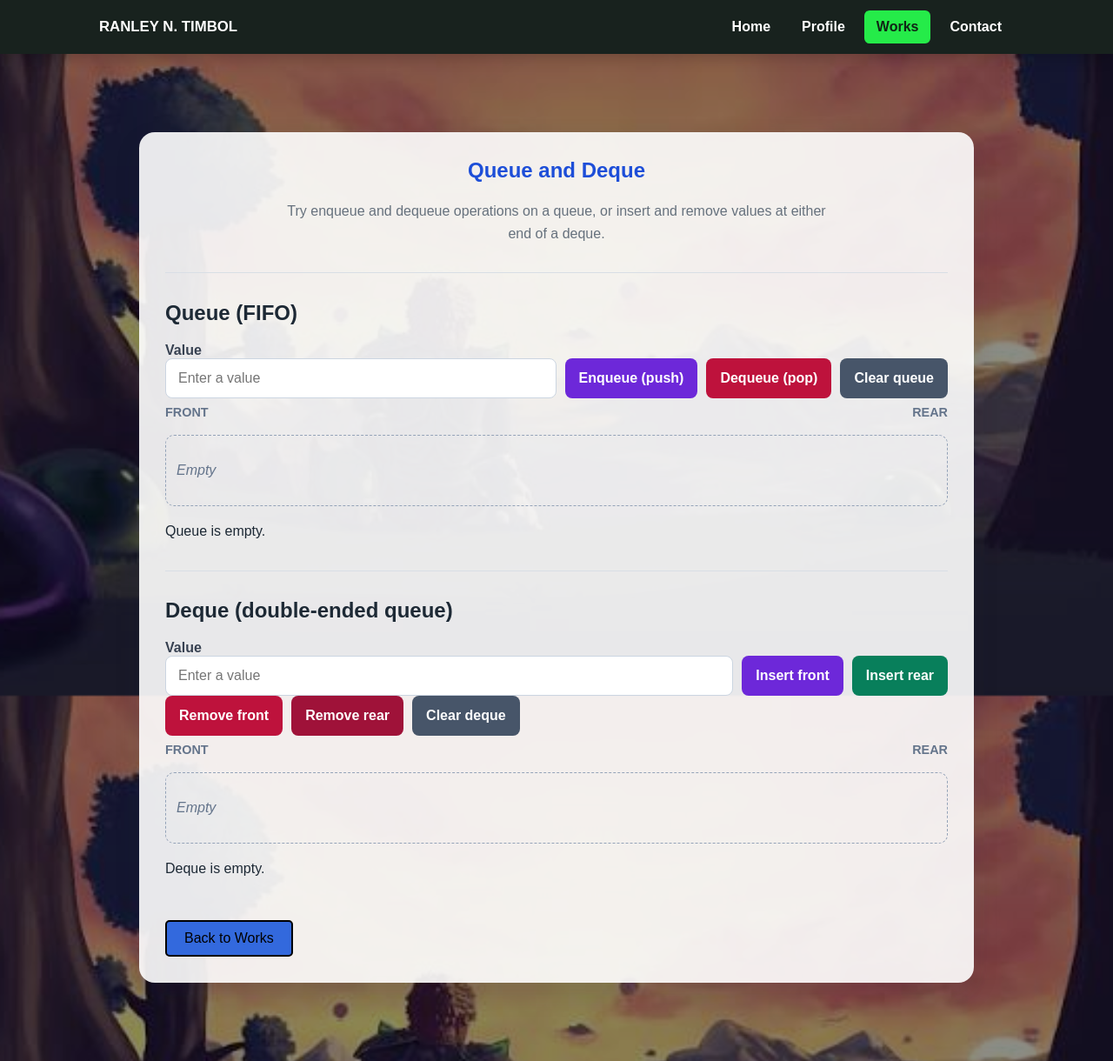
After one commit to Ranley0330/My_Flask_App, a Flask app: page /queue-deque in a window 1280 px wide. The commit adds this page. Shown: the whole page at 87% size. Run offline with Flask 3, Linux system fonts and the light colour scheme.

Commit message:
Add files via upload

```diff
--- a/app.py
+++ b/app.py
@@ -25,6 +25,10 @@ def linkedlist():
 @app.route('/stack')
 def stack():
     return render_template('stack.html')
+
+@app.route('/queue-deque')
+def queue_deque():
+    return render_template('queue_deque.html')
 
 @app.route('/linkedlist/action', methods=['POST'])
 def linkedlist_action():
--- a/static/css/style.css
+++ b/static/css/style.css
@@ -258,6 +258,14 @@ input[type="submit"]:hover {
     background: #db2777;
 }
 
+.link-list li:nth-child(6) a {
+    background: #6d28d9;
+}
+
+.queue-work-link {
+    color: white;
+}
+
 .link-list a:hover {
     transform: translateY(-3px);
     box-shadow: 0 10px 20px rgba(31, 41, 55, 0.2);
@@ -409,6 +417,62 @@ input[type="submit"]:hover {
 
 .list-button-clear {
     background: #475569;
+}
+
+.list-button-queue-action {
+    background: #6d28d9;
+}
+
+.queue-deque-section {
+    margin-top: 32px;
+    padding-top: 12px;
+    border-top: 1px solid #d8dee5;
+}
+
+.queue-deque-section h2 {
+    color: var(--list-ink);
+}
+
+.queue-deque-values {
+    display: flex;
+    min-height: 82px;
+    align-items: center;
+    gap: 10px;
+    overflow-x: auto;
+    margin: 18px 0 0;
+    padding: 12px;
+    border: 1px dashed #94a3b8;
+    border-radius: 10px;
+    list-style: none;
+}
+
+.queue-deque-values:empty::after {
+    color: #64748b;
+    content: "Empty";
+    font-style: italic;
+}
+
+.queue-deque-values li {
+    flex: 0 0 auto;
+    padding: 12px 16px;
+    border-radius: 8px;
+    background: #ede9fe;
+    color: #4c1d95;
+    font-weight: 700;
+}
+
+.queue-deque-ends {
+    display: flex;
+    justify-content: space-between;
+    margin-top: 8px;
+    color: #64748b;
+    font-size: 0.9rem;
+    font-weight: 700;
+}
+
+.queue-deque-status {
+    min-height: 1.5em;
+    color: var(--list-ink);
 }
 
 .linked-list-summary {
--- a/templates/_navigation.html
+++ b/templates/_navigation.html
@@ -4,7 +4,7 @@
         <ul class="site-nav-links">
             <li><a href="{{ url_for('index') }}" {% if request.endpoint == 'index' %}aria-current="page"{% endif %}>Home</a></li>
             <li><a href="{{ url_for('profile') }}" {% if request.endpoint == 'profile' %}aria-current="page"{% endif %}>Profile</a></li>
-            <li><a href="{{ url_for('works') }}" {% if request.endpoint in ('works', 'uppercase', 'circle', 'triangle', 'linkedlist', 'stack', 'stack_convert') %}aria-current="page"{% endif %}>Works</a></li>
+            <li><a href="{{ url_for('works') }}" {% if request.endpoint in ('works', 'uppercase', 'circle', 'triangle', 'linkedlist', 'stack', 'stack_convert', 'queue_deque') %}aria-current="page"{% endif %}>Works</a></li>
             <li><a href="{{ url_for('contact') }}" {% if request.endpoint == 'contact' %}aria-current="page"{% endif %}>Contact</a></li>
         </ul>
     </nav>
--- /dev/null
+++ b/templates/queue_deque.html
@@ -0,0 +1,128 @@
+<!DOCTYPE html>
+<html>
+<head>
+    <meta charset="UTF-8">
+    <meta name="viewport" content="width=device-width, initial-scale=1.0">
+    <title>Queue and Deque</title>
+    <link rel="stylesheet" href="{{ url_for('static', filename='css/style.css') }}">
+</head>
+<body>
+    {% include '_navigation.html' %}
+    <main class="container">
+        <section class="card linked-list-app">
+            <h1>Queue and Deque</h1>
+            <p class="linked-list-description">Try enqueue and dequeue operations on a queue, or insert and remove values at either end of a deque.</p>
+
+            <section id="queue" class="queue-deque-section" aria-labelledby="queueTitle">
+                <h2 id="queueTitle">Queue (FIFO)</h2>
+                <label for="queueValue">Value</label>
+                <div class="linked-list-input-row">
+                    <input type="text" id="queueValue" maxlength="24" placeholder="Enter a value" autocomplete="off">
+                    <button type="button" class="list-button list-button-queue-action" data-structure="queue" data-action="enqueue">Enqueue (push)</button>
+                    <button type="button" class="list-button list-button-remove" data-structure="queue" data-action="dequeue">Dequeue (pop)</button>
+                    <button type="button" class="list-button list-button-clear" data-structure="queue" data-action="clear">Clear queue</button>
+                </div>
+                <div class="queue-deque-ends" aria-hidden="true"><span>FRONT</span><span>REAR</span></div>
+                <ol id="queueValues" class="queue-deque-values" aria-label="Queue values from front to rear"></ol>
+                <p id="queueStatus" class="queue-deque-status" role="status" aria-live="polite">Queue is empty.</p>
+            </section>
+
+            <section id="deque" class="queue-deque-section" aria-labelledby="dequeTitle">
+                <h2 id="dequeTitle">Deque (double-ended queue)</h2>
+                <label for="dequeValue">Value</label>
+                <div class="linked-list-input-row">
+                    <input type="text" id="dequeValue" maxlength="24" placeholder="Enter a value" autocomplete="off">
+                    <button type="button" class="list-button list-button-queue-action" data-structure="deque" data-action="insert_front">Insert front</button>
+                    <button type="button" class="list-button list-button-add" data-structure="deque" data-action="insert_rear">Insert rear</button>
+                </div>
+                <div class="linked-list-actions">
+                    <button type="button" class="list-button list-button-remove" data-structure="deque" data-action="remove_front">Remove front</button>
+                    <button type="button" class="list-button list-button-remove-value" data-structure="deque" data-action="remove_rear">Remove rear</button>
+                    <button type="button" class="list-button list-button-clear" data-structure="deque" data-action="clear">Clear deque</button>
+                </div>
+                <div class="queue-deque-ends" aria-hidden="true"><span>FRONT</span><span>REAR</span></div>
+                <ol id="dequeValues" class="queue-deque-values" aria-label="Deque values from front to rear"></ol>
+                <p id="dequeStatus" class="queue-deque-status" role="status" aria-live="polite">Deque is empty.</p>
+            </section>
+
+            <div class="back-container">
+                <a href="{{ url_for('works') }}" class="back-button">Back to Works</a>
+            </div>
+        </section>
+    </main>
+
+    <script>
+        const structures = {
+            queue: [],
+            deque: []
+        };
+
+        function renderStructure(name) {
+            const valuesElement = document.getElementById(`${name}Values`);
+            valuesElement.replaceChildren();
+            structures[name].forEach(value => {
+                const item = document.createElement('li');
+                item.textContent = value;
+                valuesElement.append(item);
+            });
+        }
+
+        function performAction(name, action) {
+            const values = structures[name];
+            const status = document.getElementById(`${name}Status`);
+            const input = document.getElementById(`${name}Value`);
+            const inserts = ['enqueue', 'insert_front', 'insert_rear'];
+
+            if (inserts.includes(action)) {
+                const value = input.value.trim();
+                if (!value) {
+                    status.textContent = 'Enter a value first.';
+                    input.focus();
+                    return;
+                }
+                if (values.length >= 50) {
+                    status.textContent = 'The structure can contain at most 50 values.';
+                    return;
+                }
+
+                if (action === 'enqueue' || action === 'insert_rear') {
+                    values.push(value);
+                    status.textContent = `Inserted ${value} at the rear.`;
+                } else {
+                    values.unshift(value);
+                    status.textContent = `Inserted ${value} at the front.`;
+                }
+                input.value = '';
+            } else if (action === 'dequeue' || action === 'remove_front') {
+                const removed = values.shift();
+                status.textContent = removed === undefined
+                    ? `The ${name} is already empty.`
+                    : `Removed ${removed} from the front.`;
+            } else if (action === 'remove_rear') {
+                const removed = values.pop();
+                status.textContent = removed === undefined
+                    ? 'The deque is already empty.'
+                    : `Removed ${removed} from the rear.`;
+            } else if (action === 'clear') {
+                values.length = 0;
+                status.textContent = `The ${name} is empty.`;
+            }
+
+            renderStructure(name);
+        }
+
+        document.querySelectorAll('[data-structure][data-action]').forEach(button => {
+            button.addEventListener('click', () => {
+                performAction(button.dataset.structure, button.dataset.action);
+            });
+        });
+
+        document.getElementById('queueValue').addEventListener('keydown', event => {
+            if (event.key === 'Enter') performAction('queue', 'enqueue');
+        });
+        document.getElementById('dequeValue').addEventListener('keydown', event => {
+            if (event.key === 'Enter') performAction('deque', 'insert_rear');
+        });
+    </script>
+</body>
+</html>
--- a/templates/works.html
+++ b/templates/works.html
@@ -20,6 +20,7 @@
                 <li><a href="{{ url_for('triangle') }}">Area of a Triangle</a></li>
                 <li><a href="{{ url_for('linkedlist') }}">Linked List</a></li>
                 <li><a href="{{ url_for('stack') }}">Stack</a></li>
+                <li><a class="queue-work-link" href="{{ url_for('queue_deque') }}">Queue and Deque</a></li>
             </ul>
             <div class="back-container">
                 <a href="/" class="back-button">Back</a>
```
